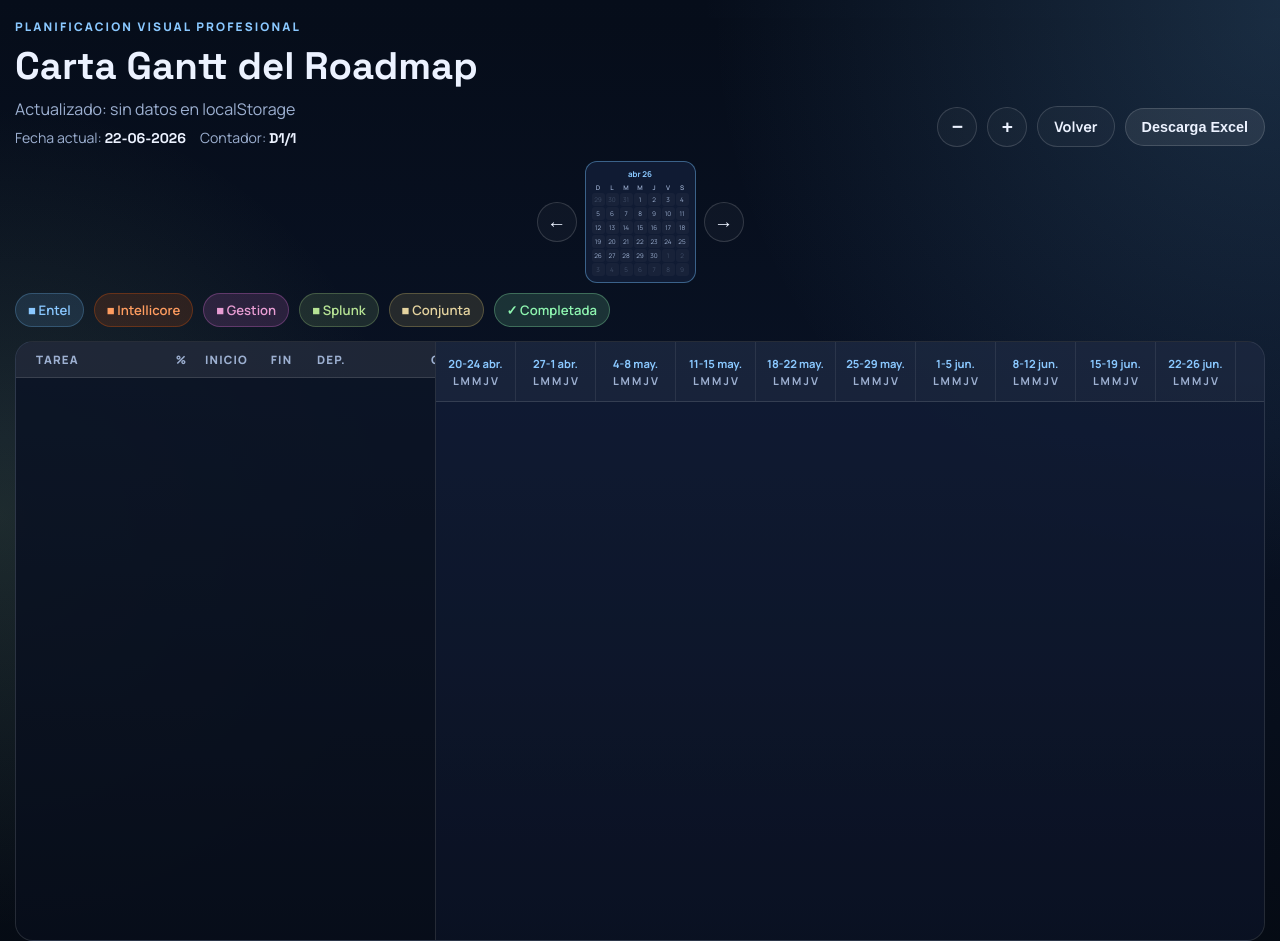
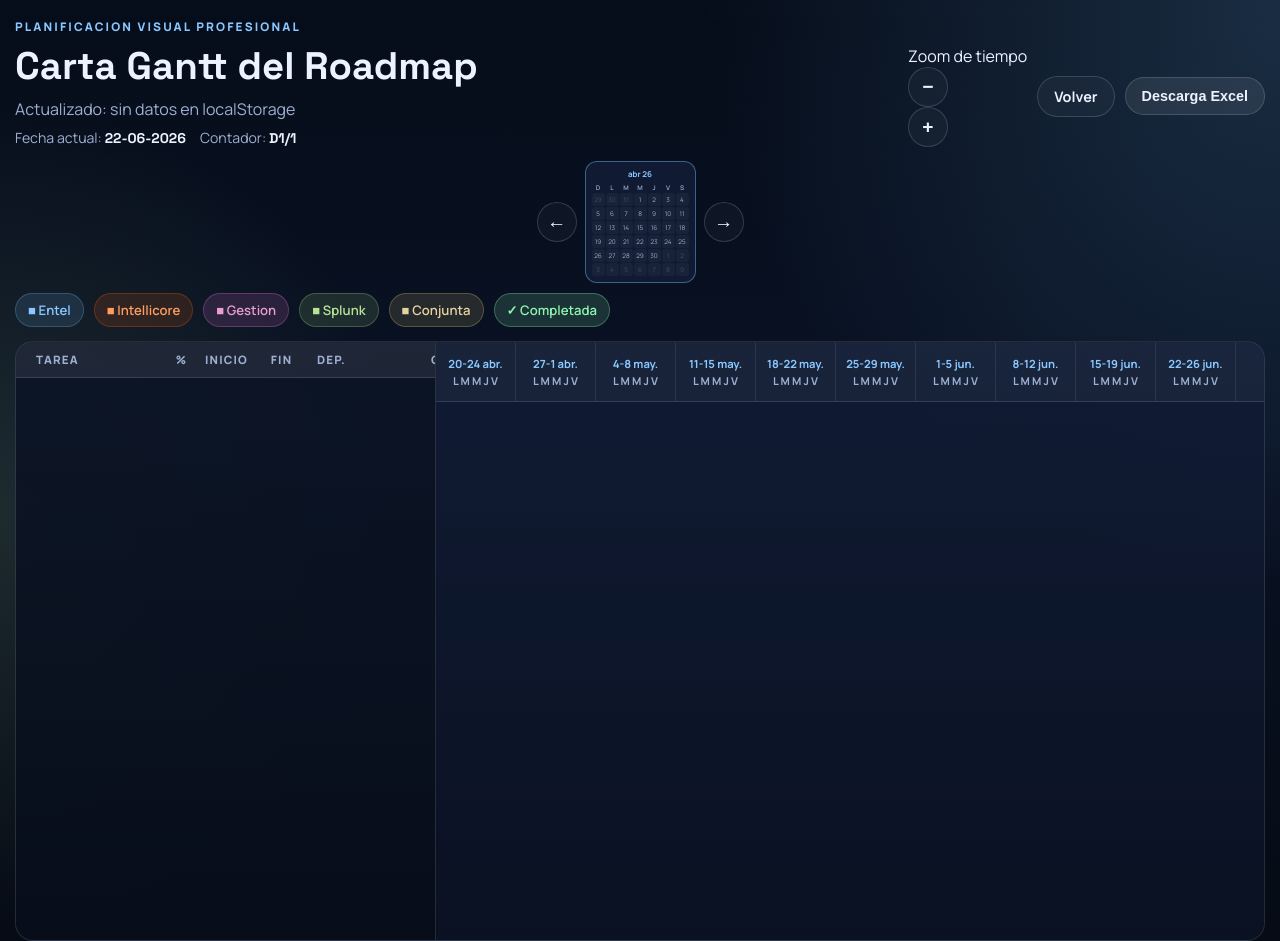
Before and after one commit to loreto2888/Roadmap_Automatizaci-nCoreEntel2026, a website: page gantt.html in a window 1280 px wide. Shown: the top 941 px of the page. Drawn offline with nearby package versions, Linux system fonts and the light colour scheme.

Commit message:
style: clarificar etiqueta de zoom

```diff
--- a/gantt.html
+++ b/gantt.html
@@ -27,8 +27,13 @@
           </div>
         </div>
         <div class="actions">
-          <button id="zoomOut" class="btn ghost icon-btn" title="Alejar">−</button>
-          <button id="zoomIn" class="btn ghost icon-btn" title="Acercar">+</button>
+          <div class="zoom-group" aria-label="Controles de zoom">
+            <span class="zoom-label">Zoom de tiempo</span>
+            <div class="zoom-buttons">
+              <button id="zoomOut" class="btn ghost icon-btn" title="Alejar">−</button>
+              <button id="zoomIn" class="btn ghost icon-btn" title="Acercar">+</button>
+            </div>
+          </div>
           <a class="btn ghost" href="index.html">Volver</a>
           <button id="downloadCsv" class="btn" type="button">Descarga Excel</button>
         </div>
```
